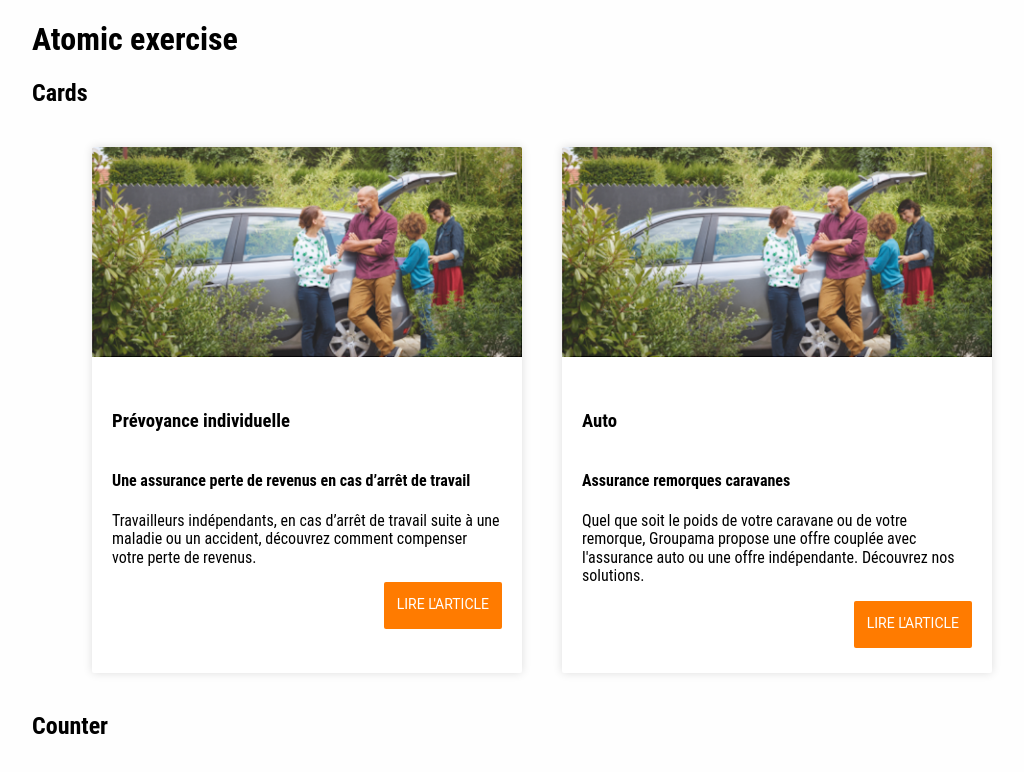
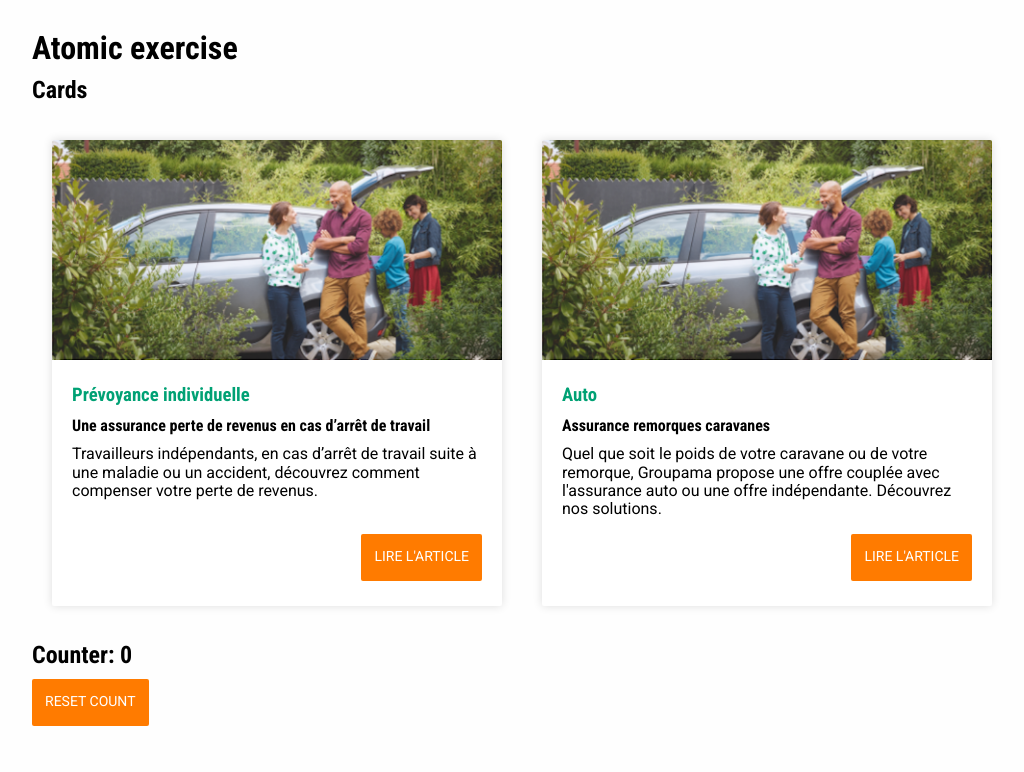
Before and after one commit to groupama-design/atomic-exercise-1, a React (Create React App) app: page / in a window 1280 px wide. Shown: the top 772 px of the page, without its empty margins (118-1142 px from the left). Built offline with nearby package versions, Linux system fonts and the light colour scheme.

Commit message:
add color change logic and reset

```diff
--- a/package.json
+++ b/package.json
@@ -11,6 +11,7 @@
     "prop-types": "^15.7.2",
     "react": "^16.13.1",
     "react-dom": "^16.13.1",
+    "react-helmet": "^6.1.0",
     "react-scripts": "3.4.1",
     "styled-components": "^5.1.1",
     "styled-normalize": "^8.0.7",
--- a/src/App.js
+++ b/src/App.js
@@ -1,24 +1,35 @@
-import React from 'react';
-
-import { Provider as MainProvider } from 'contexts/MainContext';
+import React, { useContext } from 'react';
+import { Helmet } from 'react-helmet';
 
 import MainTheme from 'themes/main';
 import GlobalStyle from 'styles';
 
-import { Container, Title } from 'components';
+import { Button, Container, Title } from 'components';
 import { CardList } from 'containers';
+import { MainContext } from 'contexts';
 
-const App = () => (
-  <MainProvider>
+const App = () => {
+  const { count, resetCounter } = useContext(MainContext);
+
+  return (
     <MainTheme>
       <GlobalStyle />
+      <Helmet>
+        <meta charSet="utf-8" />
+        <title>Atomic exercise</title>
+        <link
+          href="https://fonts.googleapis.com/css2?family=Roboto+Condensed:wght@700&family=Roboto:wght@300;400;700&display=swap"
+          rel="stylesheet"
+        />
+      </Helmet>
       <Container>
         <Title>Atomic exercise</Title>
         <CardList title="Cards" />
-        <Title level={2}>Counter</Title>
+        <Title level={2}>Counter: {count}</Title>
+        <Button handleClick={resetCounter}>Reset count</Button>
       </Container>
     </MainTheme>
-  </MainProvider>
-);
+  );
+};
 
 export default App;
--- a/src/components/Button.js
+++ b/src/components/Button.js
@@ -5,7 +5,6 @@ import { darken } from 'polished';
 import { func, string } from 'prop-types';
 
 const StyledButton = styled.button`
-  align-self: flex-end;
   padding: 15px 13px 18px;
 
   color: white;
--- a/src/components/Container.js
+++ b/src/components/Container.js
@@ -2,9 +2,9 @@ import styled from 'styled-components';
 import { node } from 'prop-types';
 
 const Container = styled.div`
-  width: 100vw;
   max-width: 980px;
   margin: 0 auto;
+  padding: 0 30px;
 `;
 
 Container.propTypes = {
--- a/src/components/Title.js
+++ b/src/components/Title.js
@@ -3,20 +3,19 @@ import styled from 'styled-components';
 import { string, number } from 'prop-types';
 
 const StyledTitle = styled.span`
+  margin: 0 0 10px;
   font-family: 'Roboto Condensed', sans-serif;
-
-  h1 {
-    font-size: 12px;
-  }
+  color: ${({ theme, color }) => Object.values(theme.colors)[color]};
 `;
 
-const TitleComponent = ({ children, level = 1 }) => {
+const TitleComponent = ({ children, level = 1, color = 0 }) => {
   const Title = StyledTitle.withComponent(`h${level}`);
-  return <Title>{children}</Title>;
+  return <Title color={color}>{children}</Title>;
 };
 
 TitleComponent.propTypes = {
   children: string,
+  color: number,
   tag: number,
 };
 
--- a/src/containers/Card/Entry.js
+++ b/src/containers/Card/Entry.js
@@ -5,37 +5,45 @@ import MainContext from 'contexts/MainContext';
 import { Image, Title, Text, Button } from 'components';
 
 const StyledCard = styled.li`
+  display: flex;
+  flex-direction: column;
   list-style: none;
   overflow: hidden;
 
   max-width: 450px;
+  min-width: 280px;
   background-color: white;
   border-radius: 2px;
   margin: 20px;
   box-shadow: 0 0 10px #dedede;
 
   & > .content {
+    flex-grow: 1;
     display: flex;
     flex-direction: column;
+    justify-content: flex-start;
     padding: 25px 20px;
+  }
+
+  & button {
+    align-self: flex-end;
+    margin-top: auto !important;
   }
 `;
 
 const Card = ({ title = '', subtitle = '', content = '' }) => {
-  const { color, increment, randomizeColor } = useContext(MainContext);
+  const { color, incrementRandomize } = useContext(MainContext);
 
   return (
     <StyledCard>
       <Image src={'./assets/image.png'} alt={subtitle} />
       <div className="content">
-        <Title level={3}>{title}</Title>
-        <Title level={4} color={color}>
-          {subtitle}
+        <Title level={3} color={color || 2}>
+          {title}
         </Title>
+        <Title level={4}>{subtitle}</Title>
         <Text>{content}</Text>
-        <Button handleClick={(increment, randomizeColor)} align="left">
-          Lire L'article
-        </Button>
+        <Button handleClick={incrementRandomize}>Lire L'article</Button>
       </div>
     </StyledCard>
   );
--- a/src/containers/Card/List.js
+++ b/src/containers/Card/List.js
@@ -8,7 +8,9 @@ import { Loader, Title } from 'components';
 
 const StyledList = styled.ul`
   display: flex;
-  justify-content: flex-start;
+  flex-wrap: wrap;
+  justify-content: center;
+  padding: 0;
 `;
 
 const List = () => {
--- a/src/contexts/MainContext.js
+++ b/src/contexts/MainContext.js
@@ -1,24 +1,31 @@
 import React, { useEffect, useState } from 'react';
 
 import data from 'api.json';
-console.log(data);
 
 const Context = React.createContext();
-
 const Provider = ({ children }) => {
   const [isLoading, setLoading] = useState(true);
-  const [count, setCount] = useState(0);
-  const [color, setColor] = useState(0);
+  const [count, setCount] = useState(localStorage.getItem('count') || 0);
+  const [color, setColor] = useState(null);
 
-  const randomizeColor = () => {
-    setColor('');
+  const incrementRandomize = () => {
+    // Randomize color
+    setColor(Math.round(Math.random() * 7));
+
+    // Increment
+    setCount((prev) => ++prev);
+
+    // Persist
+    localStorage.setItem('count', count + 1);
   };
 
-  const increment = () => {
-    setCount((prev) => ++prev);
+  const resetCounter = () => {
+    setCount(0);
+    localStorage.setItem('count', 0);
   };
 
   useEffect(() => {
+    // Test loading
     setTimeout(() => {
       setLoading(false);
     }, 2000);
@@ -32,9 +39,9 @@ const Provider = ({ children }) => {
         color,
         count,
         data,
-        increment,
+        incrementRandomize,
         isLoading,
-        randomizeColor,
+        resetCounter,
       }}>
       {children}
     </Context.Provider>
--- /dev/null
+++ b/src/contexts/index.js
@@ -0,0 +1,3 @@
+import MainContext from './MainContext';
+
+export { MainContext };
--- a/src/index.js
+++ b/src/index.js
@@ -2,11 +2,15 @@ import React from 'react';
 import ReactDOM from 'react-dom';
 
 import App from './App';
+
 import * as serviceWorker from './serviceWorker';
+import { Provider as MainProvider } from 'contexts/MainContext';
 
 ReactDOM.render(
   <React.StrictMode>
-    <App />
+    <MainProvider>
+      <App />
+    </MainProvider>
   </React.StrictMode>,
   document.getElementById('root'),
 );
--- a/src/styles/index.js
+++ b/src/styles/index.js
@@ -4,15 +4,13 @@ import { normalize } from 'styled-normalize';
 const Style = createGlobalStyle`
   ${normalize}
 
-  @import url('https://fonts.googleapis.com/css2?family=Roboto:wght@300;400;700&display=swap');
-  @import url('https://fonts.googleapis.com/css2?family=Roboto+Condensed:wght@700&display=swap');
-
   body {
     margin:0;
+    padding-top: 30px;
     background-color: #FEFEFE;
     min-width: 100vw;
     min-height: 100vh;
-    font-family: 'Roboto Condensed', sans-serif;
+    font-family: 'Roboto', sans-serif;
   }
 `;
 
--- a/src/themes/main.js
+++ b/src/themes/main.js
@@ -2,15 +2,14 @@ import React from 'react';
 import { ThemeProvider } from 'styled-components';
 
 export const main = {
-  font: {
-    size: 16,
-    family: 'Roboto',
-    weight: 'normal',
-  },
   colors: {
     default: 'black',
     orange: '#FF7B00',
     green: '#00A174',
+    red: 'red',
+    blue: 'blue',
+    pink: 'pink',
+    yellow: 'yellow',
   },
 };
 
```
Also changed, not shown: 1 other file (tests, documents, lock files or other folders).
